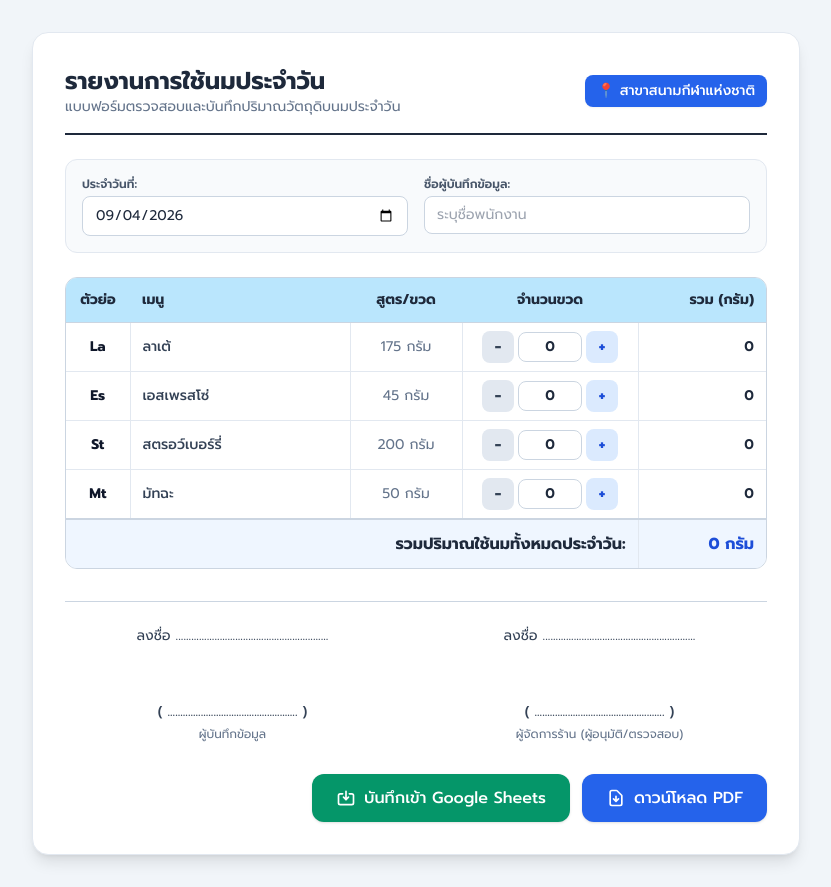
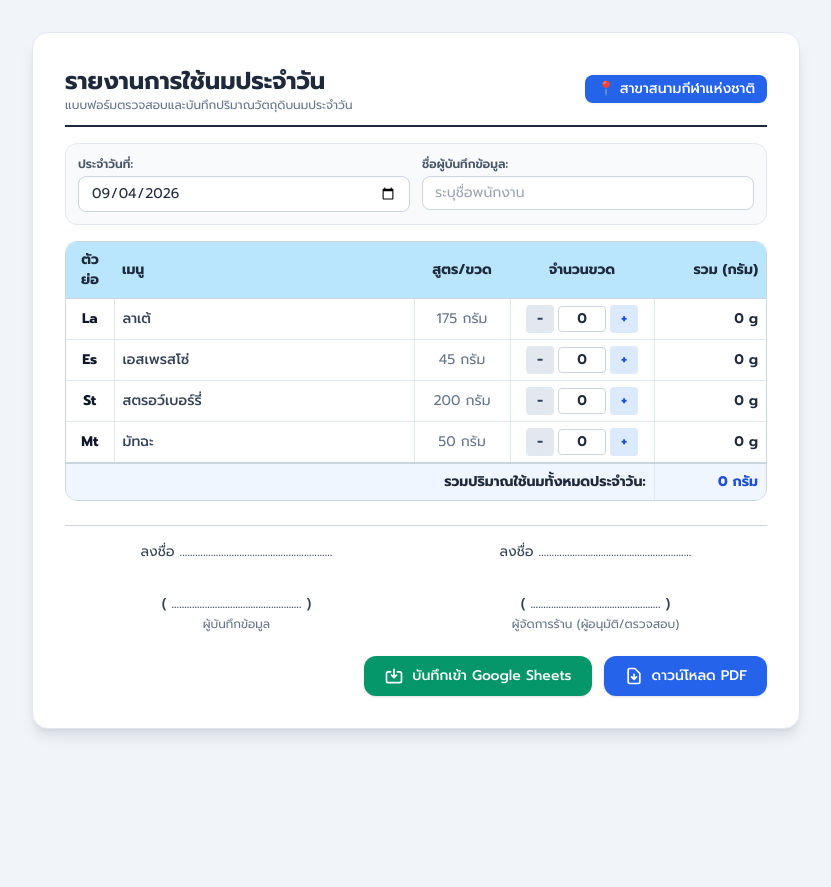
Before and after one commit to M4rkThanakorn/milkv1, a plain HTML site: page index.html in a window 1280 px wide. Shown: the whole page, without its empty margins (224-1055 px from the left). After the commit the page ends 800 px from the top, so only its background shows below. Drawn offline with nearby package versions, Linux system fonts and the light colour scheme.

Commit message:
Update index.html

```diff
--- a/index.html
+++ b/index.html
@@ -9,13 +9,33 @@
     <link href="https://fonts.googleapis.com/css2?family=Prompt:wght@300;400;500;600;700&display=swap" rel="stylesheet">
     <style>
         body { font-family: 'Prompt', sans-serif; }
-        /* ปรับสไตล์เวลาพิมพ์ PDF */
+
+        /* สไตล์พิเศษขณะสร้าง PDF / สั่งพิมพ์ */
         @media print {
             .no-print { display: none !important; }
-            body { background: white; padding: 0; }
-            .shadow-lg, .shadow-md { box-shadow: none !important; }
-            .border-mobile { border: 1px solid #cbd5e1 !important; }
+            body { background: white !important; padding: 0 !important; margin: 0 !important; }
+            #report-area {
+                box-shadow: none !important;
+                border: none !important;
+                padding: 15px !important;
+                width: 100% !important;
+                max-width: 100% !important;
+            }
         }
+
+        /* สไตล์คลาสสำหรับซ่อนปุ่ม + - ชั่วคราวตอนเจน PDF */
+        .rendering-pdf .no-print {
+            display: none !important;
+        }
+        .rendering-pdf #report-area {
+            box-shadow: none !important;
+            border: 1px solid #e2e8f0 !important;
+            width: 750px !important; /* ล็อกความกว้างพอดี A4 */
+            padding: 24px !important;
+            margin: 0 auto !important;
+            background: #ffffff !important;
+        }
+
         /* ซ่อนปุ่มลูกศรเพิ่มลดใน input number */
         input[type=number]::-webkit-inner-spin-button,
         input[type=number]::-webkit-outer-spin-button {
@@ -29,127 +49,127 @@
 
     <div class="max-w-3xl mx-auto bg-white p-4 sm:p-8 rounded-2xl shadow-lg border border-slate-200" id="report-area">
 
-        <div class="border-b-2 border-slate-800 pb-4 mb-6 flex flex-col sm:flex-row justify-between items-start sm:items-center gap-3">
+        <div class="border-b-2 border-slate-800 pb-3 mb-4 flex flex-col sm:flex-row justify-between items-start sm:items-center gap-2">
             <div>
                 <h1 class="text-xl sm:text-2xl font-bold text-slate-800">รายงานการใช้นมประจำวัน</h1>
-                <p class="text-xs sm:text-sm text-slate-500">แบบฟอร์มตรวจสอบและบันทึกปริมาณวัตถุดิบนมประจำวัน</p>
+                <p class="text-xs text-slate-500">แบบฟอร์มตรวจสอบและบันทึกปริมาณวัตถุดิบนมประจำวัน</p>
             </div>
             <div class="w-full sm:w-auto text-left sm:text-right">
-                <span class="inline-block bg-blue-600 text-white font-medium text-xs sm:text-sm px-3 py-1.5 rounded-lg shadow-sm">
+                <span class="inline-block bg-blue-600 text-white font-medium text-xs sm:text-sm px-3 py-1 rounded-lg shadow-sm">
                     📍 สาขาสนามกีฬาแห่งชาติ
                 </span>
             </div>
         </div>
 
-        <div class="grid grid-cols-1 sm:grid-cols-2 gap-4 mb-6 bg-slate-50 p-4 rounded-xl border border-slate-200">
+        <div class="grid grid-cols-1 sm:grid-cols-2 gap-3 mb-4 bg-slate-50 p-3 rounded-xl border border-slate-200">
             <div>
                 <label class="block text-xs font-semibold text-slate-600 mb-1">ประจำวันที่:</label>
-                <input type="date" id="record-date" class="w-full border border-slate-300 rounded-lg px-3 py-2 text-sm text-slate-800 focus:outline-none focus:ring-2 focus:ring-blue-500 bg-white">
+                <input type="date" id="record-date" class="w-full border border-slate-300 rounded-lg px-3 py-1.5 text-sm text-slate-800 focus:outline-none focus:ring-2 focus:ring-blue-500 bg-white">
             </div>
             <div>
                 <label class="block text-xs font-semibold text-slate-600 mb-1">ชื่อผู้บันทึกข้อมูล:</label>
-                <input type="text" id="staff-name" placeholder="ระบุชื่อพนักงาน" class="w-full border border-slate-300 rounded-lg px-3 py-2 text-sm text-slate-800 focus:outline-none focus:ring-2 focus:ring-blue-500 bg-white">
+                <input type="text" id="staff-name" placeholder="ระบุชื่อพนักงาน" class="w-full border border-slate-300 rounded-lg px-3 py-1.5 text-sm text-slate-800 focus:outline-none focus:ring-2 focus:ring-blue-500 bg-white">
             </div>
         </div>
 
-        <div class="overflow-x-auto mb-6 rounded-xl border border-slate-300">
+        <div class="overflow-x-auto mb-4 rounded-xl border border-slate-300">
             <table class="w-full text-left border-collapse">
                 <thead>
                     <tr class="bg-sky-200 text-slate-800 font-semibold text-xs sm:text-sm">
-                        <th class="p-2 sm:p-3 text-center border-b border-slate-300 w-12 sm:w-16">ตัวย่อ</th>
-                        <th class="p-2 sm:p-3 border-b border-slate-300">เมนู</th>
-                        <th class="p-2 sm:p-3 text-center border-b border-slate-300 w-20 sm:w-28">สูตร/ขวด</th>
-                        <th class="p-2 sm:p-3 text-center border-b border-slate-300 w-36 sm:w-44">จำนวนขวด</th>
-                        <th class="p-2 sm:p-3 text-right border-b border-slate-300 w-24 sm:w-32">รวม (กรัม)</th>
+                        <th class="p-2 text-center border-b border-slate-300 w-12">ตัวย่อ</th>
+                        <th class="p-2 border-b border-slate-300">เมนู</th>
+                        <th class="p-2 text-center border-b border-slate-300 w-24">สูตร/ขวด</th>
+                        <th class="p-2 text-center border-b border-slate-300 w-36">จำนวนขวด</th>
+                        <th class="p-2 text-right border-b border-slate-300 w-28">รวม (กรัม)</th>
                     </tr>
                 </thead>
                 <tbody class="divide-y divide-slate-200 text-slate-700 text-xs sm:text-sm">
 
                     <tr class="hover:bg-slate-50">
-                        <td class="p-2 sm:p-3 text-center font-bold text-slate-900 border-r border-slate-200">La</td>
-                        <td class="p-2 sm:p-3 font-medium border-r border-slate-200">ลาเต้</td>
-                        <td class="p-2 sm:p-3 text-center text-slate-500 border-r border-slate-200">175 กรัม</td>
-                        <td class="p-1.5 sm:p-2 border-r border-slate-200">
+                        <td class="p-2 text-center font-bold text-slate-900 border-r border-slate-200">La</td>
+                        <td class="p-2 font-medium border-r border-slate-200">ลาเต้</td>
+                        <td class="p-2 text-center text-slate-500 border-r border-slate-200">175 กรัม</td>
+                        <td class="p-1.5 border-r border-slate-200 text-center">
                             <div class="flex items-center justify-center gap-1">
-                                <button type="button" onclick="adjustQty('qty-la', -1)" class="no-print w-8 h-8 rounded-lg bg-slate-200 active:bg-slate-300 text-slate-700 font-bold text-base flex items-center justify-center select-none">-</button>
-                                <input type="number" min="0" inputmode="numeric" pattern="[0-9]*" id="qty-la" value="0" oninput="calculateTotal()" class="w-12 sm:w-16 text-center border border-slate-300 rounded-lg py-1 text-slate-800 font-semibold focus:ring-2 focus:ring-blue-500 outline-none bg-white">
-                                <button type="button" onclick="adjustQty('qty-la', 1)" class="no-print w-8 h-8 rounded-lg bg-blue-100 active:bg-blue-200 text-blue-700 font-bold text-base flex items-center justify-center select-none">+</button>
+                                <button type="button" onclick="adjustQty('qty-la', -1)" class="no-print w-7 h-7 rounded bg-slate-200 active:bg-slate-300 text-slate-700 font-bold flex items-center justify-center select-none">-</button>
+                                <input type="number" min="0" inputmode="numeric" pattern="[0-9]*" id="qty-la" value="0" oninput="calculateTotal()" class="w-12 text-center border border-slate-300 rounded py-0.5 text-slate-800 font-semibold focus:ring-2 focus:ring-blue-500 outline-none bg-white">
+                                <button type="button" onclick="adjustQty('qty-la', 1)" class="no-print w-7 h-7 rounded bg-blue-100 active:bg-blue-200 text-blue-700 font-bold flex items-center justify-center select-none">+</button>
                             </div>
                         </td>
-                        <td class="p-2 sm:p-3 text-right font-semibold text-slate-800" id="total-la">0</td>
+                        <td class="p-2 text-right font-semibold text-slate-800" id="total-la">0 g</td>
                     </tr>
 
                     <tr class="hover:bg-slate-50">
-                        <td class="p-2 sm:p-3 text-center font-bold text-slate-900 border-r border-slate-200">Es</td>
-                        <td class="p-2 sm:p-3 font-medium border-r border-slate-200">เอสเพรสโซ่</td>
-                        <td class="p-2 sm:p-3 text-center text-slate-500 border-r border-slate-200">45 กรัม</td>
-                        <td class="p-1.5 sm:p-2 border-r border-slate-200">
+                        <td class="p-2 text-center font-bold text-slate-900 border-r border-slate-200">Es</td>
+                        <td class="p-2 font-medium border-r border-slate-200">เอสเพรสโซ่</td>
+                        <td class="p-2 text-center text-slate-500 border-r border-slate-200">45 กรัม</td>
+                        <td class="p-1.5 border-r border-slate-200 text-center">
                             <div class="flex items-center justify-center gap-1">
-                                <button type="button" onclick="adjustQty('qty-es', -1)" class="no-print w-8 h-8 rounded-lg bg-slate-200 active:bg-slate-300 text-slate-700 font-bold text-base flex items-center justify-center select-none">-</button>
-                                <input type="number" min="0" inputmode="numeric" pattern="[0-9]*" id="qty-es" value="0" oninput="calculateTotal()" class="w-12 sm:w-16 text-center border border-slate-300 rounded-lg py-1 text-slate-800 font-semibold focus:ring-2 focus:ring-blue-500 outline-none bg-white">
-                                <button type="button" onclick="adjustQty('qty-es', 1)" class="no-print w-8 h-8 rounded-lg bg-blue-100 active:bg-blue-200 text-blue-700 font-bold text-base flex items-center justify-center select-none">+</button>
+                                <button type="button" onclick="adjustQty('qty-es', -1)" class="no-print w-7 h-7 rounded bg-slate-200 active:bg-slate-300 text-slate-700 font-bold flex items-center justify-center select-none">-</button>
+                                <input type="number" min="0" inputmode="numeric" pattern="[0-9]*" id="qty-es" value="0" oninput="calculateTotal()" class="w-12 text-center border border-slate-300 rounded py-0.5 text-slate-800 font-semibold focus:ring-2 focus:ring-blue-500 outline-none bg-white">
+                                <button type="button" onclick="adjustQty('qty-es', 1)" class="no-print w-7 h-7 rounded bg-blue-100 active:bg-blue-200 text-blue-700 font-bold flex items-center justify-center select-none">+</button>
                             </div>
                         </td>
-                        <td class="p-2 sm:p-3 text-right font-semibold text-slate-800" id="total-es">0</td>
+                        <td class="p-2 text-right font-semibold text-slate-800" id="total-es">0 g</td>
                     </tr>
 
                     <tr class="hover:bg-slate-50">
-                        <td class="p-2 sm:p-3 text-center font-bold text-slate-900 border-r border-slate-200">St</td>
-                        <td class="p-2 sm:p-3 font-medium border-r border-slate-200">สตรอว์เบอร์รี่</td>
-                        <td class="p-2 sm:p-3 text-center text-slate-500 border-r border-slate-200">200 กรัม</td>
-                        <td class="p-1.5 sm:p-2 border-r border-slate-200">
+                        <td class="p-2 text-center font-bold text-slate-900 border-r border-slate-200">St</td>
+                        <td class="p-2 font-medium border-r border-slate-200">สตรอว์เบอร์รี่</td>
+                        <td class="p-2 text-center text-slate-500 border-r border-slate-200">200 กรัม</td>
+                        <td class="p-1.5 border-r border-slate-200 text-center">
                             <div class="flex items-center justify-center gap-1">
-                                <button type="button" onclick="adjustQty('qty-st', -1)" class="no-print w-8 h-8 rounded-lg bg-slate-200 active:bg-slate-300 text-slate-700 font-bold text-base flex items-center justify-center select-none">-</button>
-                                <input type="number" min="0" inputmode="numeric" pattern="[0-9]*" id="qty-st" value="0" oninput="calculateTotal()" class="w-12 sm:w-16 text-center border border-slate-300 rounded-lg py-1 text-slate-800 font-semibold focus:ring-2 focus:ring-blue-500 outline-none bg-white">
-                                <button type="button" onclick="adjustQty('qty-st', 1)" class="no-print w-8 h-8 rounded-lg bg-blue-100 active:bg-blue-200 text-blue-700 font-bold text-base flex items-center justify-center select-none">+</button>
+                                <button type="button" onclick="adjustQty('qty-st', -1)" class="no-print w-7 h-7 rounded bg-slate-200 active:bg-slate-300 text-slate-700 font-bold flex items-center justify-center select-none">-</button>
+                                <input type="number" min="0" inputmode="numeric" pattern="[0-9]*" id="qty-st" value="0" oninput="calculateTotal()" class="w-12 text-center border border-slate-300 rounded py-0.5 text-slate-800 font-semibold focus:ring-2 focus:ring-blue-500 outline-none bg-white">
+                                <button type="button" onclick="adjustQty('qty-st', 1)" class="no-print w-7 h-7 rounded bg-blue-100 active:bg-blue-200 text-blue-700 font-bold flex items-center justify-center select-none">+</button>
                             </div>
                         </td>
-                        <td class="p-2 sm:p-3 text-right font-semibold text-slate-800" id="total-st">0</td>
+                        <td class="p-2 text-right font-semibold text-slate-800" id="total-st">0 g</td>
                     </tr>
 
                     <tr class="hover:bg-slate-50">
-                        <td class="p-2 sm:p-3 text-center font-bold text-slate-900 border-r border-slate-200">Mt</td>
-                        <td class="p-2 sm:p-3 font-medium border-r border-slate-200">มัทฉะ</td>
-                        <td class="p-2 sm:p-3 text-center text-slate-500 border-r border-slate-200">50 กรัม</td>
-                        <td class="p-1.5 sm:p-2 border-r border-slate-200">
+                        <td class="p-2 text-center font-bold text-slate-900 border-r border-slate-200">Mt</td>
+                        <td class="p-2 font-medium border-r border-slate-200">มัทฉะ</td>
+                        <td class="p-2 text-center text-slate-500 border-r border-slate-200">50 กรัม</td>
+                        <td class="p-1.5 border-r border-slate-200 text-center">
                             <div class="flex items-center justify-center gap-1">
-                                <button type="button" onclick="adjustQty('qty-mt', -1)" class="no-print w-8 h-8 rounded-lg bg-slate-200 active:bg-slate-300 text-slate-700 font-bold text-base flex items-center justify-center select-none">-</button>
-                                <input type="number" min="0" inputmode="numeric" pattern="[0-9]*" id="qty-mt" value="0" oninput="calculateTotal()" class="w-12 sm:w-16 text-center border border-slate-300 rounded-lg py-1 text-slate-800 font-semibold focus:ring-2 focus:ring-blue-500 outline-none bg-white">
-                                <button type="button" onclick="adjustQty('qty-mt', 1)" class="no-print w-8 h-8 rounded-lg bg-blue-100 active:bg-blue-200 text-blue-700 font-bold text-base flex items-center justify-center select-none">+</button>
+                                <button type="button" onclick="adjustQty('qty-mt', -1)" class="no-print w-7 h-7 rounded bg-slate-200 active:bg-slate-300 text-slate-700 font-bold flex items-center justify-center select-none">-</button>
+                                <input type="number" min="0" inputmode="numeric" pattern="[0-9]*" id="qty-mt" value="0" oninput="calculateTotal()" class="w-12 text-center border border-slate-300 rounded py-0.5 text-slate-800 font-semibold focus:ring-2 focus:ring-blue-500 outline-none bg-white">
+                                <button type="button" onclick="adjustQty('qty-mt', 1)" class="no-print w-7 h-7 rounded bg-blue-100 active:bg-blue-200 text-blue-700 font-bold flex items-center justify-center select-none">+</button>
                             </div>
                         </td>
-                        <td class="p-2 sm:p-3 text-right font-semibold text-slate-800" id="total-mt">0</td>
+                        <td class="p-2 text-right font-semibold text-slate-800" id="total-mt">0 g</td>
                     </tr>
 
                 </tbody>
                 <tfoot>
-                    <tr class="bg-blue-50 font-bold text-slate-800 text-xs sm:text-base border-t-2 border-slate-300">
-                        <td colspan="4" class="p-3 text-center sm:text-right border-r border-slate-200">รวมปริมาณใช้นมทั้งหมดประจำวัน:</td>
-                        <td class="p-3 text-right text-blue-700 font-bold" id="grand-total">0 กรัม</td>
+                    <tr class="bg-blue-50 font-bold text-slate-800 text-xs sm:text-sm border-t-2 border-slate-300">
+                        <td colspan="4" class="p-2 text-center sm:text-right border-r border-slate-200">รวมปริมาณใช้นมทั้งหมดประจำวัน:</td>
+                        <td class="p-2 text-right text-blue-700 font-bold" id="grand-total">0 กรัม</td>
                     </tr>
                 </tfoot>
             </table>
         </div>
 
-        <div class="mt-8 pt-6 border-t border-slate-300 grid grid-cols-2 gap-4 sm:gap-8 text-center text-xs sm:text-sm text-slate-700">
+        <div class="mt-6 pt-4 border-t border-slate-300 grid grid-cols-2 gap-4 text-center text-xs sm:text-sm text-slate-700">
             <div>
-                <p class="mb-10 sm:mb-14">ลงชื่อ ...........................................................</p>
+                <p class="mb-8">ลงชื่อ ...........................................................</p>
                 <p class="font-medium">( <span id="sign-staff-name">...................................................</span> )</p>
-                <p class="text-xs text-slate-500 mt-1">ผู้บันทึกข้อมูล</p>
+                <p class="text-xs text-slate-500 mt-0.5">ผู้บันทึกข้อมูล</p>
             </div>
             <div>
-                <p class="mb-10 sm:mb-14">ลงชื่อ ...........................................................</p>
+                <p class="mb-8">ลงชื่อ ...........................................................</p>
                 <p class="font-medium">( ................................................... )</p>
-                <p class="text-xs text-slate-500 mt-1">ผู้จัดการร้าน (ผู้อนุมัติ/ตรวจสอบ)</p>
+                <p class="text-xs text-slate-500 mt-0.5">ผู้จัดการร้าน (ผู้อนุมัติ/ตรวจสอบ)</p>
             </div>
         </div>
 
-        <div class="mt-8 flex flex-col sm:flex-row gap-3 justify-end no-print">
-            <button type="button" onclick="saveToGoogleSheets()" id="btn-save" class="w-full sm:w-auto bg-emerald-600 active:bg-emerald-700 hover:bg-emerald-700 text-white font-medium px-6 py-3 rounded-xl shadow transition flex items-center justify-center gap-2 text-sm sm:text-base">
+        <div class="mt-6 flex flex-col sm:flex-row gap-3 justify-end no-print">
+            <button type="button" onclick="saveToGoogleSheets()" id="btn-save" class="w-full sm:w-auto bg-emerald-600 active:bg-emerald-700 hover:bg-emerald-700 text-white font-medium px-5 py-2.5 rounded-xl shadow transition flex items-center justify-center gap-2 text-sm">
                 <svg class="w-5 h-5" fill="none" stroke="currentColor" viewBox="0 0 24 24"><path stroke-linecap="round" stroke-linejoin="round" stroke-width="2" d="M8 7H5a2 2 0 00-2 2v9a2 2 0 002 2h14a2 2 0 002-2V9a2 2 0 00-2-2h-3m-1 4l-3 3m0 0l-3-3m3 3V4"></path></svg>
                 บันทึกเข้า Google Sheets
             </button>
-            <button type="button" onclick="exportToPDF()" class="w-full sm:w-auto bg-blue-600 active:bg-blue-700 hover:bg-blue-700 text-white font-medium px-6 py-3 rounded-xl shadow transition flex items-center justify-center gap-2 text-sm sm:text-base">
+            <button type="button" onclick="exportToPDF()" id="btn-pdf" class="w-full sm:w-auto bg-blue-600 active:bg-blue-700 hover:bg-blue-700 text-white font-medium px-5 py-2.5 rounded-xl shadow transition flex items-center justify-center gap-2 text-sm">
                 <svg class="w-5 h-5" fill="none" stroke="currentColor" viewBox="0 0 24 24"><path stroke-linecap="round" stroke-linejoin="round" stroke-width="2" d="M12 10v6m0 0l-3-3m3 3l3-3m2 8H7a2 2 0 01-2-2V5a2 2 0 012-2h5.586a1 1 0 01.707.293l5.414 5.414a1 1 0 01.293.707V19a2 2 0 01-2 2z"></path></svg>
                 ดาวน์โหลด PDF
             </button>
@@ -158,7 +178,6 @@
     </div>
 
     <script>
-        // URL Google Apps Script ของคุณ
         const GOOGLE_APPS_SCRIPT_URL = "https://script.google.com/macros/s/AKfycbzGDSI4MencXOxFa1nz0YkYmx9At4ZfXwPhIlWbN9jLZ1Wf-06qoy0AVq8fLJYCO5KvlA/exec";
         const BRANCH_NAME = "สาขาสนามกีฬาแห่งชาติ";
 
@@ -236,20 +255,44 @@
             }
         }
 
-        // ฟังก์ชันส่งออกเอกสาร PDF
-        function exportToPDF() {
+        // ฟังก์ชันส่งออกเอกสาร PDF หน้าเดียวพอดี ไม่เบี้ยว ไม่หลุดขอบ
+        async function exportToPDF() {
             const element = document.getElementById('report-area');
             const dateStr = document.getElementById('record-date').value || 'report';
+            const btnPdf = document.getElementById('btn-pdf');
+
+            btnPdf.disabled = true;
+            btnPdf.innerText = "กำลังสร้าง PDF...";
+
+            // ใส่คลาสจัดรูปเล่มสำหรับ PDF
+            document.body.classList.add('rendering-pdf');
 
             const opt = {
-                margin:       8,
+                margin:       [10, 10, 10, 10], // ขอบ บน, ซ้าย, ล่าง, ขวา (มม.)
                 filename:     `รายงานใช้นม_สาขาสนามกีฬาแห่งชาติ_${dateStr}.pdf`,
                 image:        { type: 'jpeg', quality: 0.98 },
-                html2canvas:  { scale: 2, useCORS: true },
-                jsPDF:        { unit: 'mm', format: 'a4', orientation: 'portrait' }
+                html2canvas:  {
+                    scale: 2,
+                    useCORS: true,
+                    scrollX: 0,
+                    scrollY: 0,
+                    windowWidth: 800 // ตั้งค่าความกว้างจำลองเพื่อความเสถียร
+                },
+                jsPDF:        { unit: 'mm', format: 'a4', orientation: 'portrait' },
+                pagebreak:    { mode: 'avoid-all' } // ป้องกันขึ้นหน้าใหม่
             };
 
-            html2pdf().set(opt).from(element).save();
+            try {
+                await html2pdf().set(opt).from(element).save();
+            } catch (err) {
+                console.error("PDF Export Error:", err);
+                alert("เกิดข้อผิดพลาดในการสร้างไฟล์ PDF");
+            } finally {
+                // คืนค่ารูปแบบสไตล์หน้าเว็บปกติ
+                document.body.classList.remove('rendering-pdf');
+                btnPdf.disabled = false;
+                btnPdf.innerHTML = `<svg class="w-5 h-5" fill="none" stroke="currentColor" viewBox="0 0 24 24"><path stroke-linecap="round" stroke-linejoin="round" stroke-width="2" d="M12 10v6m0 0l-3-3m3 3l3-3m2 8H7a2 2 0 01-2-2V5a2 2 0 012-2h5.586a1 1 0 01.707.293l5.414 5.414a1 1 0 01.293.707V19a2 2 0 01-2 2z"></path></svg> ดาวน์โหลด PDF`;
+            }
         }
     </script>
 </body>
```
